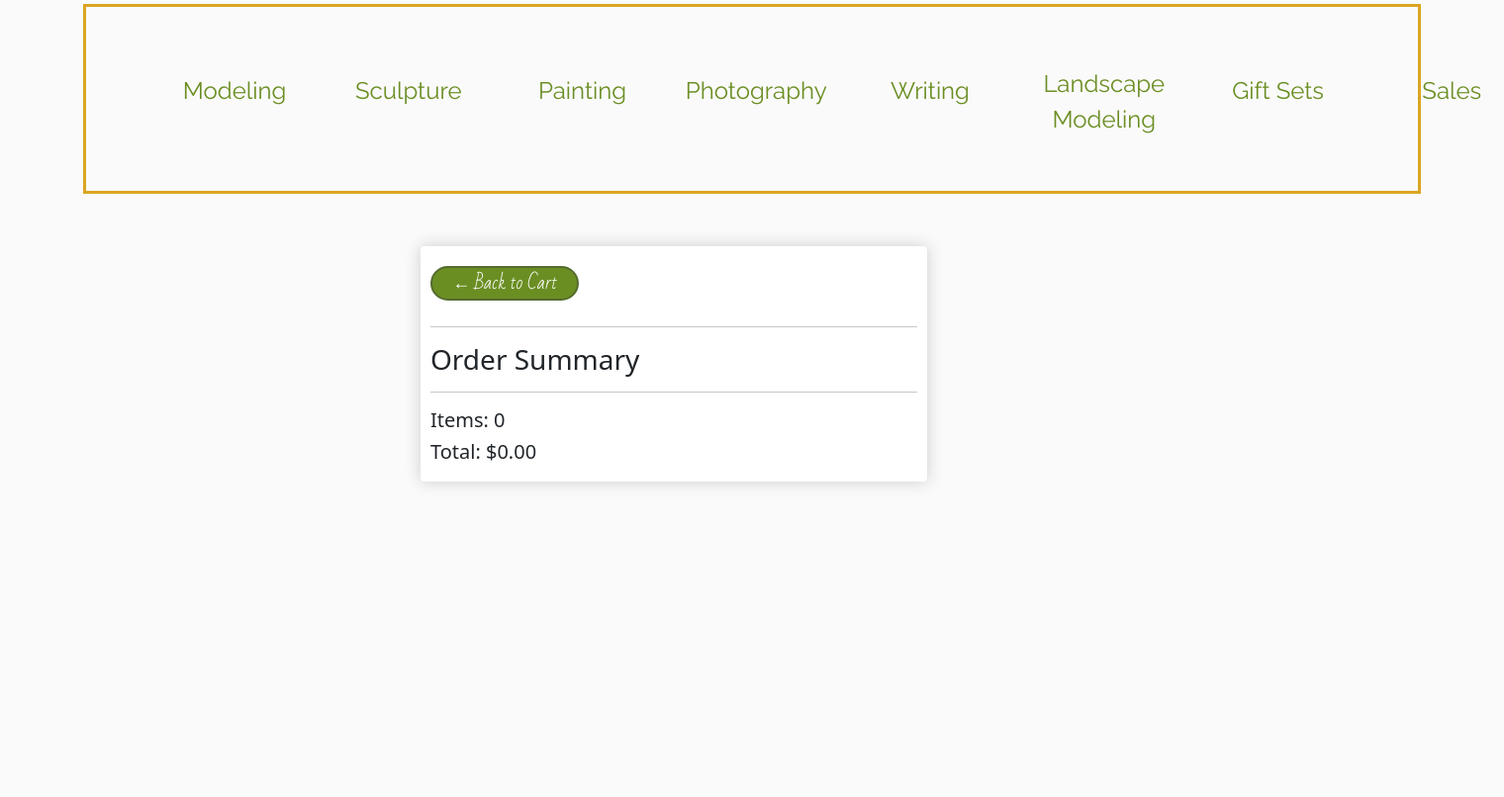
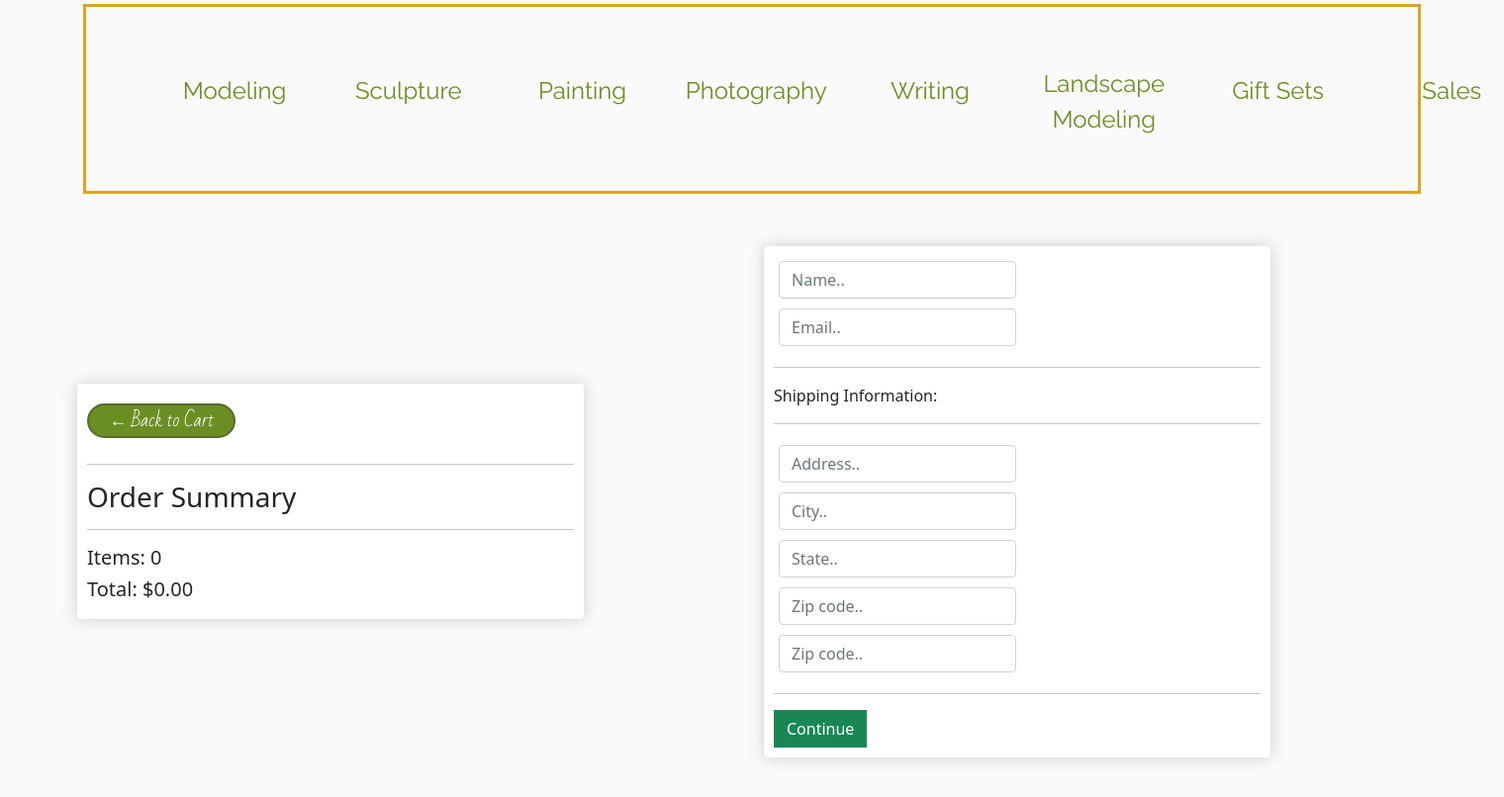
Before and after one commit to DorotaChroboczek/Hobby_Store, a Django app: page /checkout/ in a window 1520 px wide; the page is wider, and only the part inside the window is pictured. Shown: the part 549-1355 px from the top of that part at 99% size. Before the commit the page ends 1041 px from the top of that part, so only its background shows below. Run offline with Django 3.2, Linux system fonts and the light colour scheme; data that the repository does not hold is empty.

Commit message:
fix: added form into checkout

```diff
--- a/store/templates/checkout.html
+++ b/store/templates/checkout.html
@@ -23,6 +23,46 @@
             </div>
         </div>
 
+        <div class="col-lg-6">
+            <div class="box-element" id="form-wrapper">
+                <form id="form">
+					{% csrf_token %}
+					<div id="user-info">
+						<div class="form-field">
+							<input required class="form-control" type="text" name="name" placeholder="Name..">
+						</div>
+						<div class="form-field">
+							<input required class="form-control" type="email" name="email" placeholder="Email..">
+						</div>
+					</div>
+
+					<div id="shipping-info">
+						<hr>
+						<p>Shipping Information:</p>
+						<hr>
+						<div class="form-field">
+							<input class="form-control" type="text" name="address" placeholder="Address..">
+						</div>
+						<div class="form-field">
+							<input class="form-control" type="text" name="city" placeholder="City..">
+						</div>
+						<div class="form-field">
+							<input class="form-control" type="text" name="state" placeholder="State..">
+						</div>
+						<div class="form-field">
+							<input class="form-control" type="text" name="zipcode" placeholder="Zip code..">
+						</div>
+						<div class="form-field">
+							<input class="form-control" type="text" name="country" placeholder="Zip code..">
+						</div>
+					</div>
+
+					<hr>
+					<input id="form-button" class="btn btn-success btn-block" type="submit" value="Continue">
+				</form>
+            </div>
+        </div>
+
     </div>
 
 {% endblock %}
```
